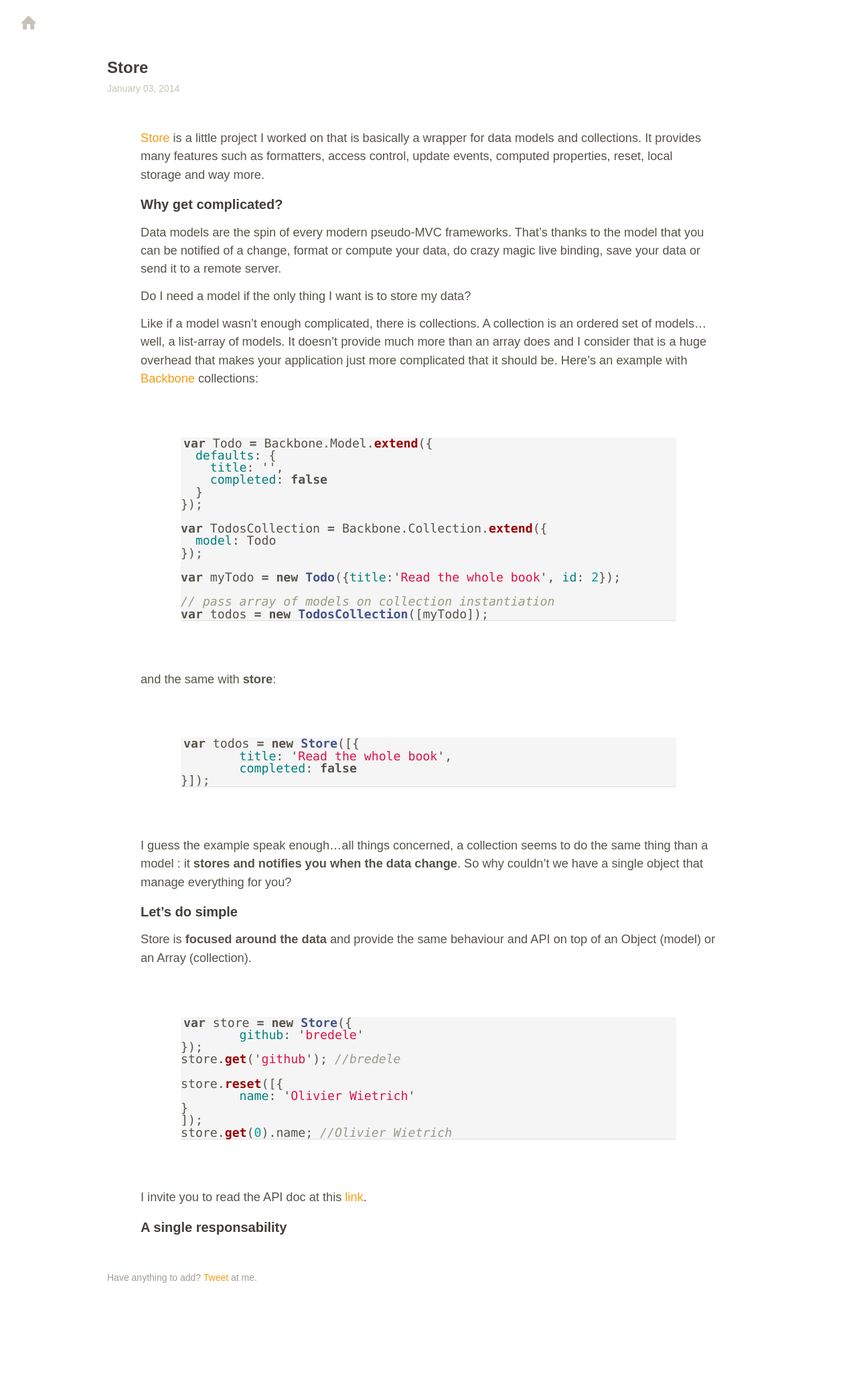
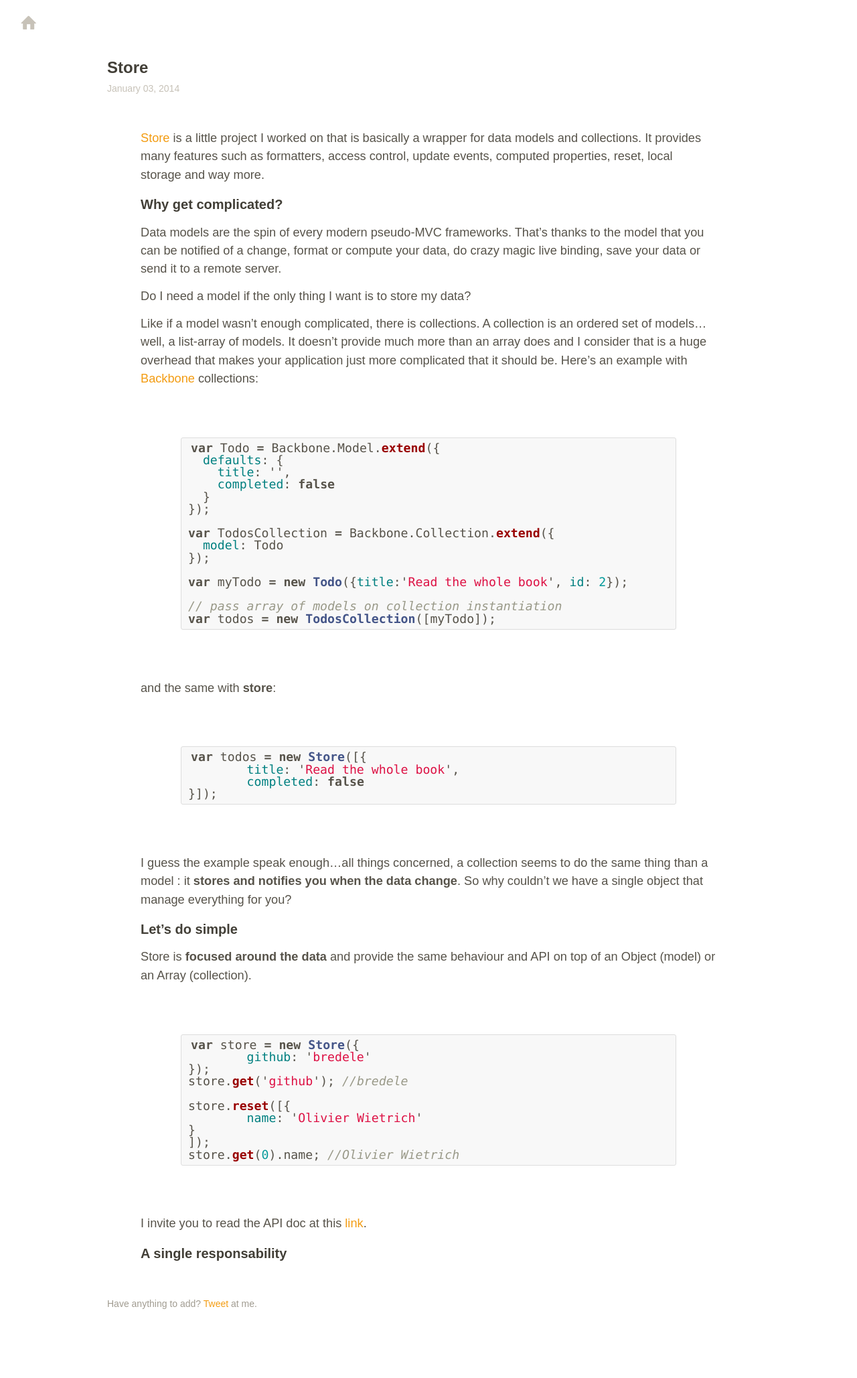
Before and after one commit to bredele/bredele.github.io, a Jekyll site: the page built from _posts/2014-01-03-store.md, in a window 1280 px wide. Shown: the whole page at 67% size. Built offline with Jekyll 4.4.1, drawn with Linux system fonts in a browser that asks for light colours; Markdown is read by kramdown in place of the engine named in the settings; before the commit the page ends 2018 px from its top, so only the background shows below that.

```diff
--- a/assets/blog.css
+++ b/assets/blog.css
@@ -168,8 +168,11 @@
 }
 
 pre {
-	background: #f5f5f5;
-	border-bottom: 1px solid #ddd;
+	background-color: #f8f8f8;
+	border: 1px solid #ddd;
+	overflow: auto;
+	padding: 6px 10px;
+	border-radius: 3px;
 }
 
 code,
```
